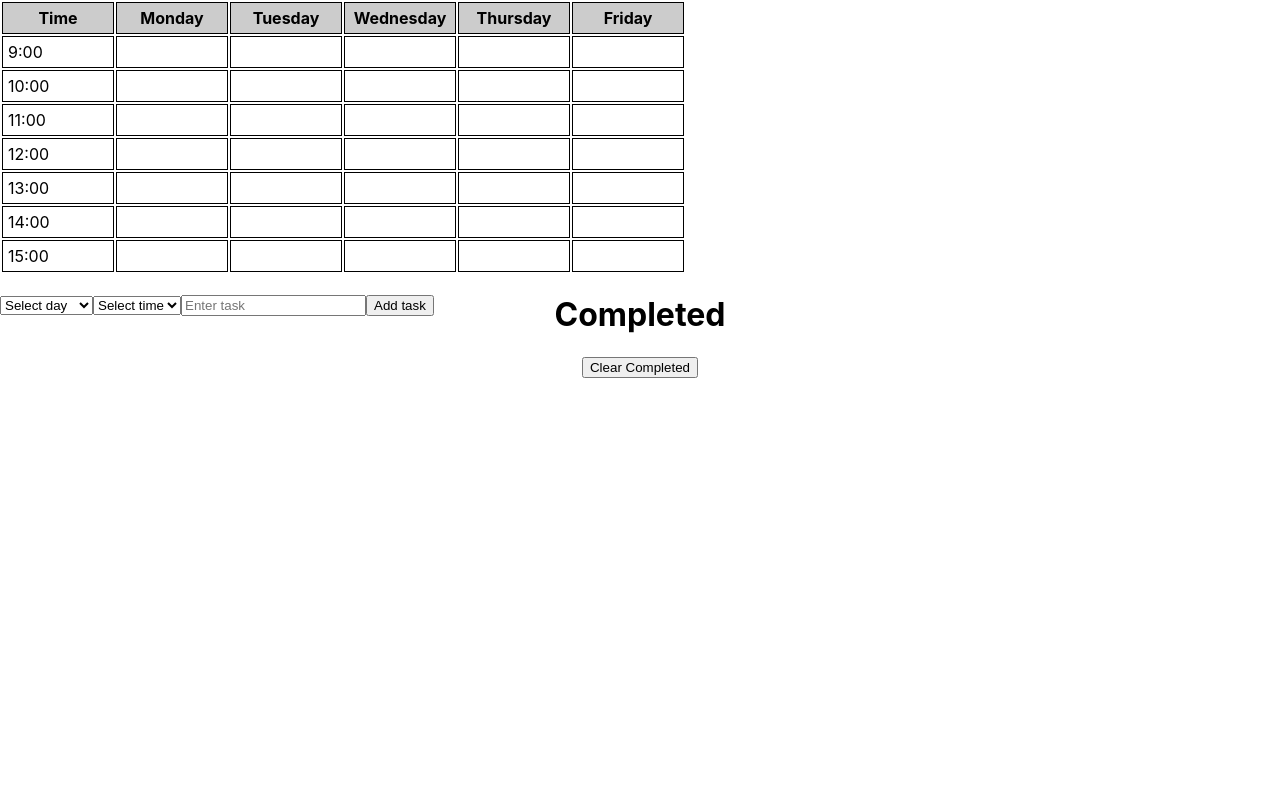
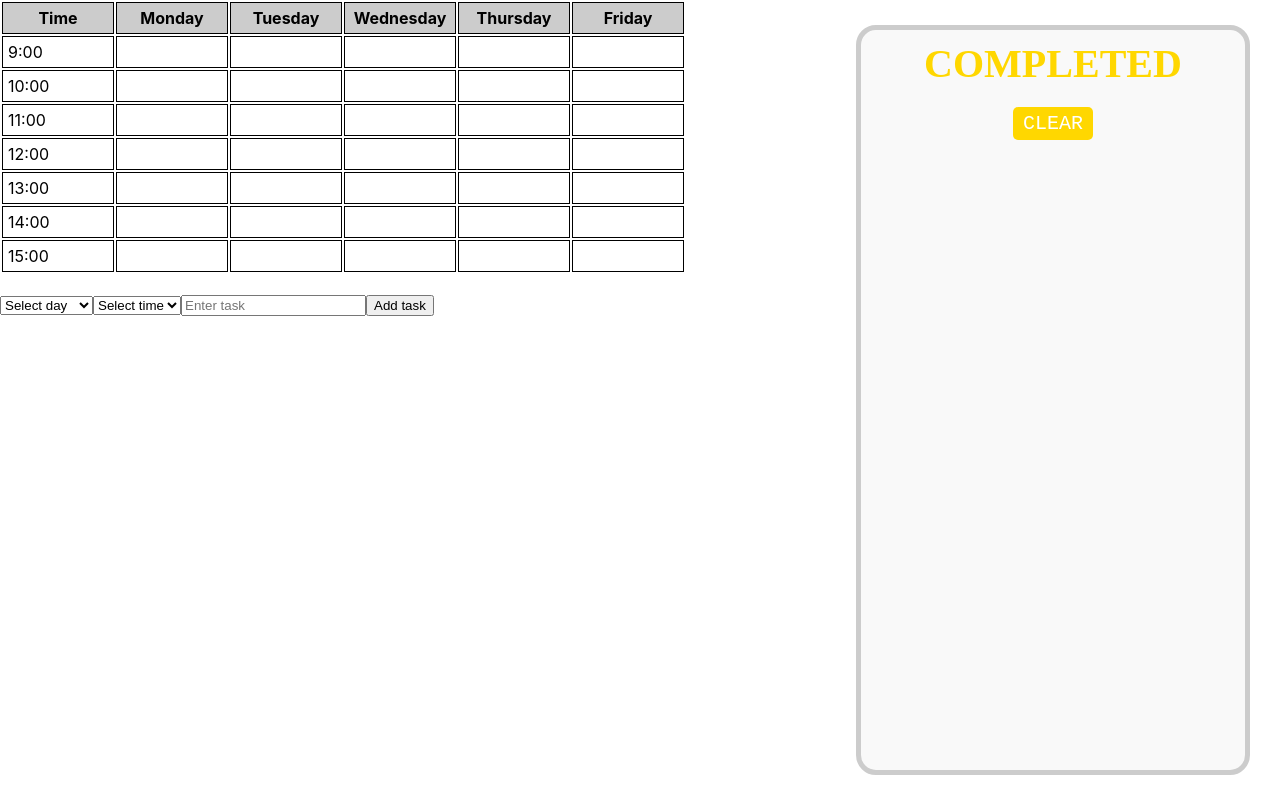
Before and after one commit to Eason-Jin/Task-List, a React (Create React App) app in the folder task-list/: page / in a window 1280 px wide. Built offline with nearby package versions, Linux system fonts and the light colour scheme; the HTML template or start-up script is replaced by a standard one.

Commit message:
Styled completed list

```diff
--- a/task-list/src/App.js
+++ b/task-list/src/App.js
@@ -112,25 +112,22 @@ function App() {
   }
 
   return (
-    <div className='App'>
-      <div>
-        <TimeTable
-          tasks={tasks}
-          handleCheckboxChange={handleCheckboxChange}
-          handleDeleteTask={handleDeleteTask}
-        />
+    <div className="app">
+      <div className="left">
+        <div>
+          <TimeTable tasks={tasks} handleCheckboxChange={handleCheckboxChange} handleDeleteTask={handleDeleteTask} />
+        </div>
+        <div>
+          <TaskInput onAddTask={handleAddTask} />
+        </div>
       </div>
-      <div>
-        <TaskInput onAddTask={handleAddTask} />
-      </div>
-      <div>
-        <Completed
-          completedTasks={completedTasks}
-          setCompletedTasks={setCompletedTasks}
-        />
+      <div className="right">
+        <div>
+          <Completed completedTasks={completedTasks} setCompletedTasks={setCompletedTasks} />
+        </div>
       </div>
     </div>
-  )
+  );
 }
 
 export default App
--- a/task-list/src/components/TimeTable/Completed.css
+++ b/task-list/src/components/TimeTable/Completed.css
@@ -0,0 +1,61 @@
+:root {
+  --space: 30px;
+}
+
+.completed {
+  margin-top: calc(var(--space) - 5px);
+  margin-bottom: calc(var(--space) + 5px);
+  margin-right: var(--space);
+  margin-left: var(--space);
+  position: absolute;
+  right: 0;
+  top: 0;
+  height: calc(100vh - var(--space)*2);
+  width: 30%;
+  display: flex;
+  flex-direction: column;
+  border: 5px solid #ccc;
+  border-radius: 20px;
+  background-color: #f9f9f9;
+  overflow-y: auto;
+}
+
+.completed h1 {
+  text-align: center;
+  font-size: 40px;
+  margin: 10px;
+  font-family: 'Brush Script MT', cursive;
+  color: #FFD700;
+}
+
+.completed ul {
+  list-style-type: disc;
+  padding: 0 10px;
+  margin: 0;
+}
+
+.completed li {
+  font-size: 16px;
+  border-bottom: 1px solid #ccc;
+  padding: 5px 0;
+}
+
+.completed button {
+  background-color: #FFD700;
+  color: white;
+  border: none;
+  border-radius: 5px;
+  padding: 5px 10px;
+  margin: 10px;
+  cursor: pointer;
+  font-size: 20px;
+  font-family: 'Courier New', monospace;
+  width: fit-content;
+  margin-left: auto;
+  margin-right: auto;
+  display: block;
+}
+
+.completed button:hover {
+  background-color: #FFC400;
+}
--- a/task-list/src/components/TimeTable/Completed.js
+++ b/task-list/src/components/TimeTable/Completed.js
@@ -12,8 +12,8 @@ const Completed = ({ completedTasks, setCompletedTasks }) => {
 
   return (
     <div className="completed">
-      <h1>Completed</h1>
-      <button onClick={handleClearCompleted}>Clear Completed</button>
+      <h1>COMPLETED</h1>
+      <button onClick={handleClearCompleted}>CLEAR</button>
       <ul>
         {completedTasks.map((task, index) => (
           <li key={index}>{task.task}</li>
```
